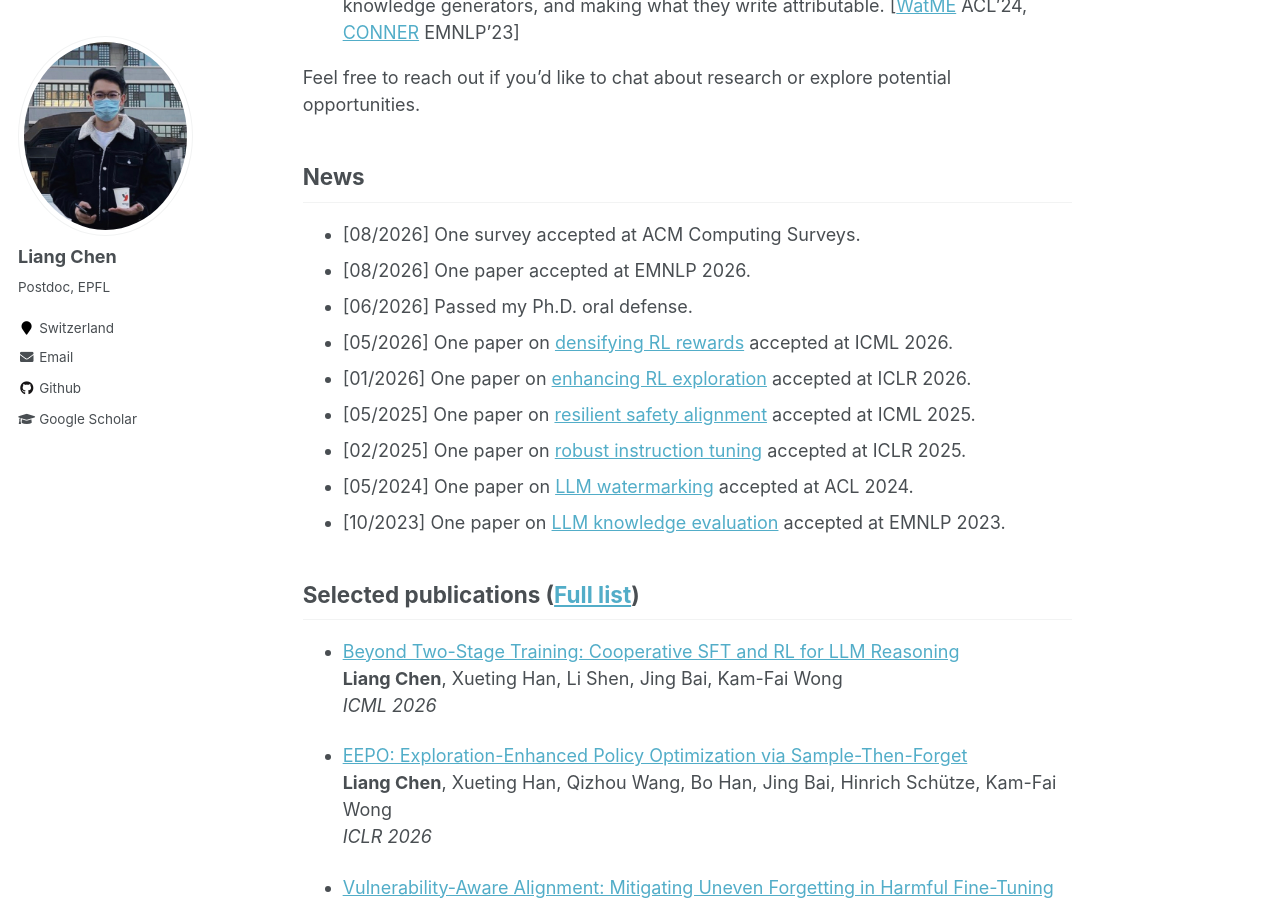
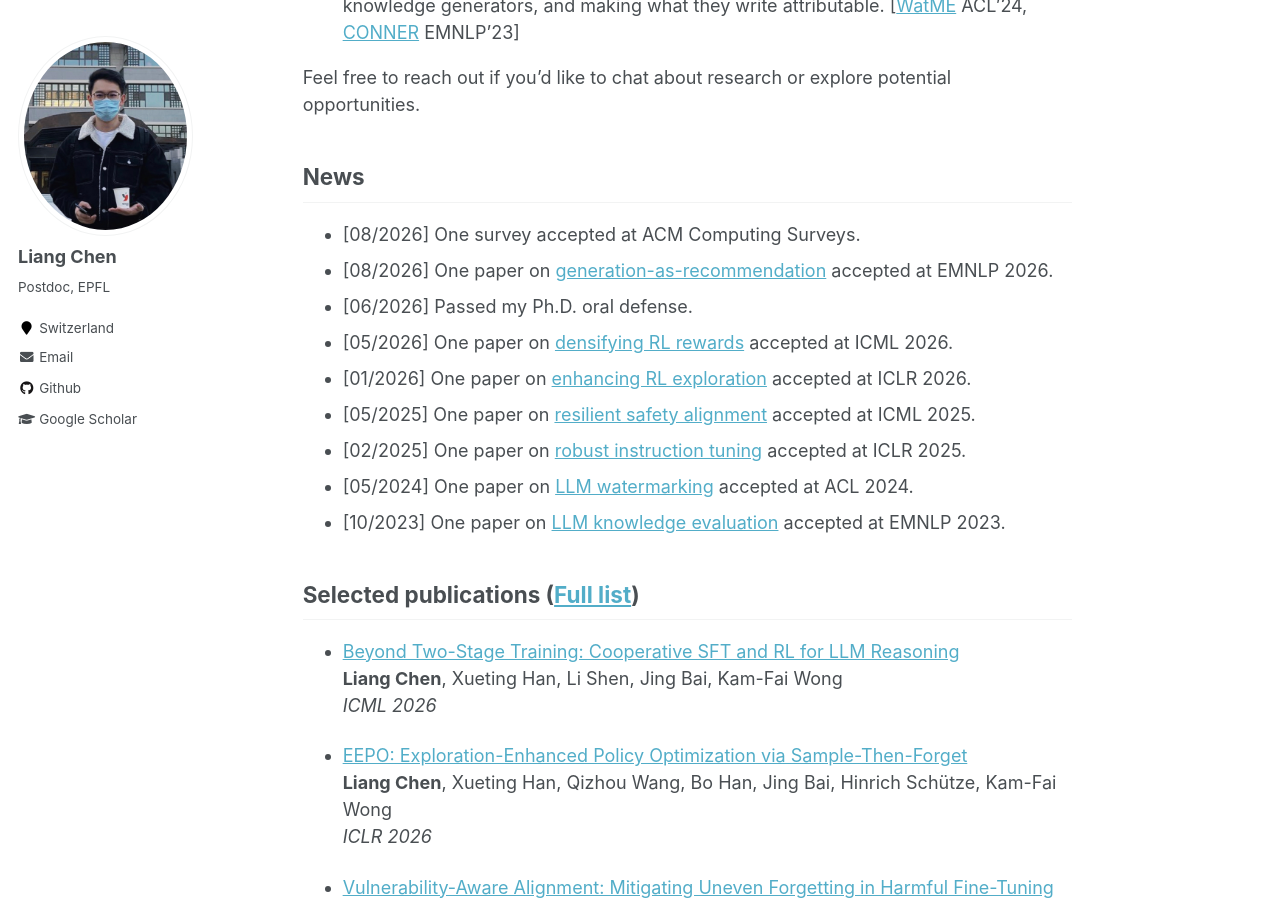
Before and after one commit to ChanLiang/ChanLiang.github.io, a Jekyll site: the page built from _pages/about.md, in a window 1280 px wide and 900 px high, scrolled down 727 px. Built offline with Jekyll 4.4.1, drawn with Linux system fonts in a browser that asks for light colours.

Commit message:
Update about.md

```diff
--- a/_pages/about.md
+++ b/_pages/about.md
@@ -28,7 +28,7 @@ Feel free to reach out if you’d like to chat about research or explore potenti
 ## News
 
 * [08/2026] One survey accepted at ACM Computing Surveys.
-* [08/2026] One paper accepted at EMNLP 2026.
+* [08/2026] One paper on [generation-as-recommendation](https://arxiv.org/pdf/2606.13610) accepted at EMNLP 2026.
 * [06/2026] Passed my Ph.D. oral defense.
 * [05/2026] One paper on [densifying RL rewards](https://arxiv.org/abs/2509.06948) accepted at ICML 2026.
 * [01/2026] One paper on [enhancing RL exploration](https://openreview.net/pdf?id=ObF4WIMkY6) accepted at ICLR 2026.
```
